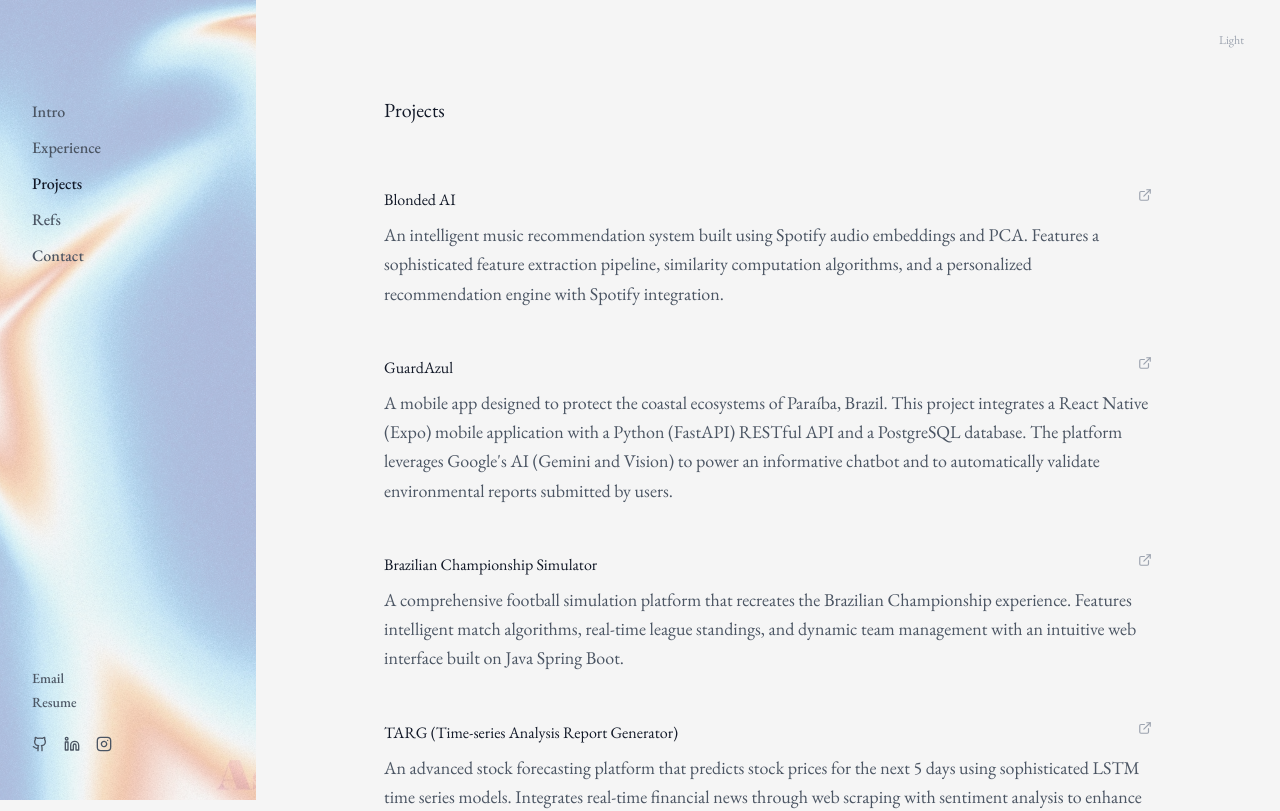
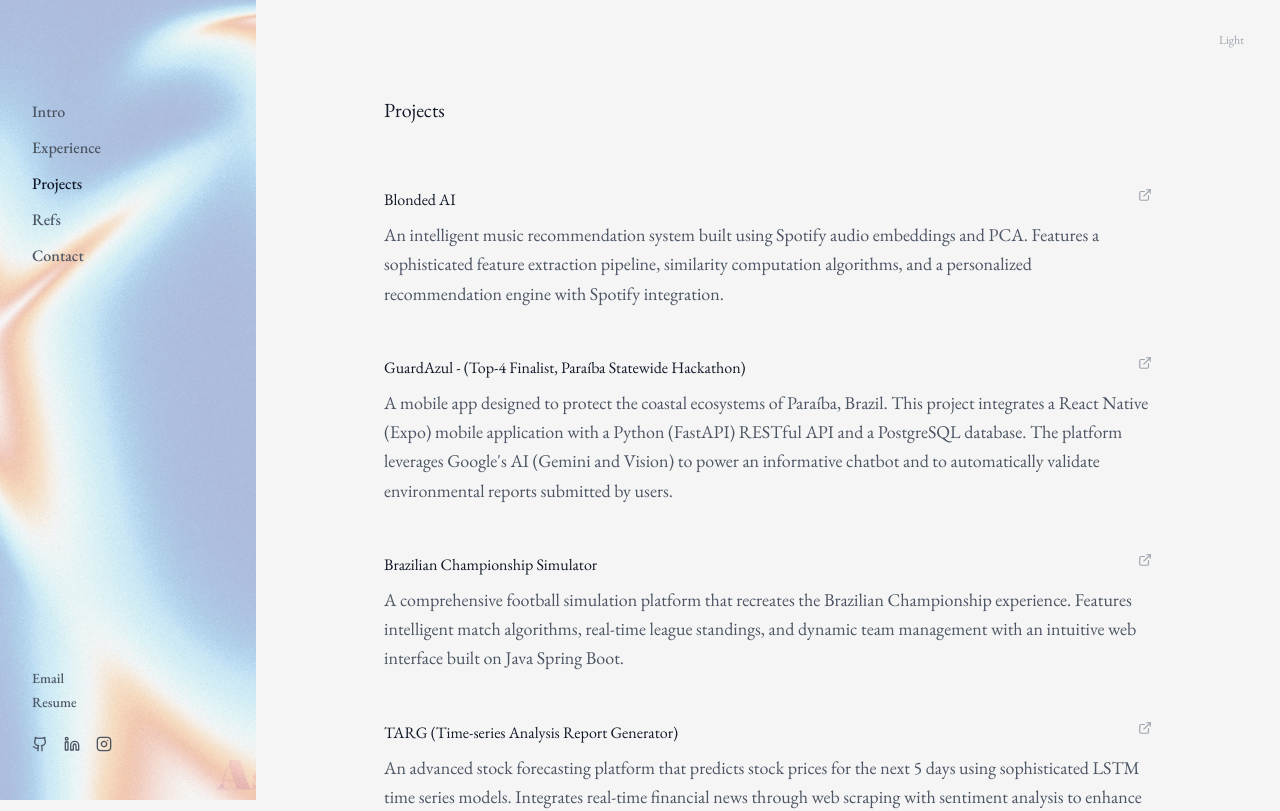
Before and after one commit to rafaeltorresng/rafaeltorresng.github.io, a React (Vite) app: page /projects in a window 1280 px wide. Shown: the top 811 px of the page. Built offline with nearby package versions, Linux system fonts and the light colour scheme.

Commit message:
Update favicon

```diff
--- a/index.html
+++ b/index.html
@@ -2,7 +2,8 @@
 <html lang="en">
   <head>
     <meta charset="UTF-8" />
-    <link rel="icon" type="image/svg+xml" href="/favicon.svg" />
+    <link rel="icon" type="image/jpeg" href="/IMG_3124 2.JPG" />
+    <link rel="apple-touch-icon" href="/IMG_3124 2.JPG" />
     <meta name="viewport" content="width=device-width, initial-scale=1.0" />
     <meta name="description" content="Portfolio website showcasing frontend development skills and projects" />
     <meta name="keywords" content="portfolio, frontend developer, react, javascript, web development" />
--- a/src/pages/Projects.jsx
+++ b/src/pages/Projects.jsx
@@ -9,7 +9,7 @@
             github: 'https://github.com/rafaeltorresng/Blonded-AI'
         },
         {
-            title: 'GuardAzul',
+            title: 'GuardAzul - (Top-4 Finalist, Paraíba Statewide Hackathon)',
             description: 'A mobile app designed to protect the coastal ecosystems of Paraíba, Brazil. This project integrates a React Native (Expo) mobile application with a Python (FastAPI) RESTful API and a PostgreSQL database. The platform leverages Google\'s AI (Gemini and Vision) to power an informative chatbot and to automatically validate environmental reports submitted by users.',
             github: 'https://github.com/luigischmitt/GuardAzul'
         },
```
